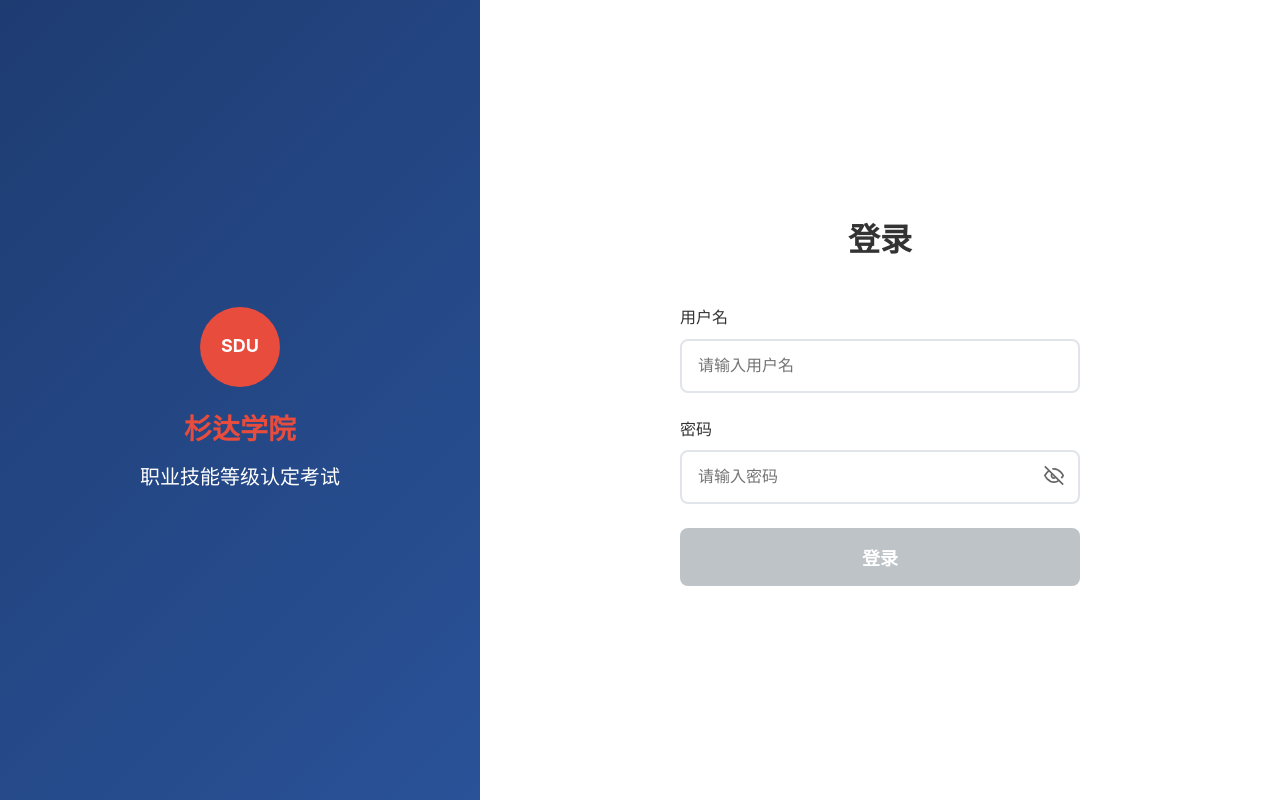
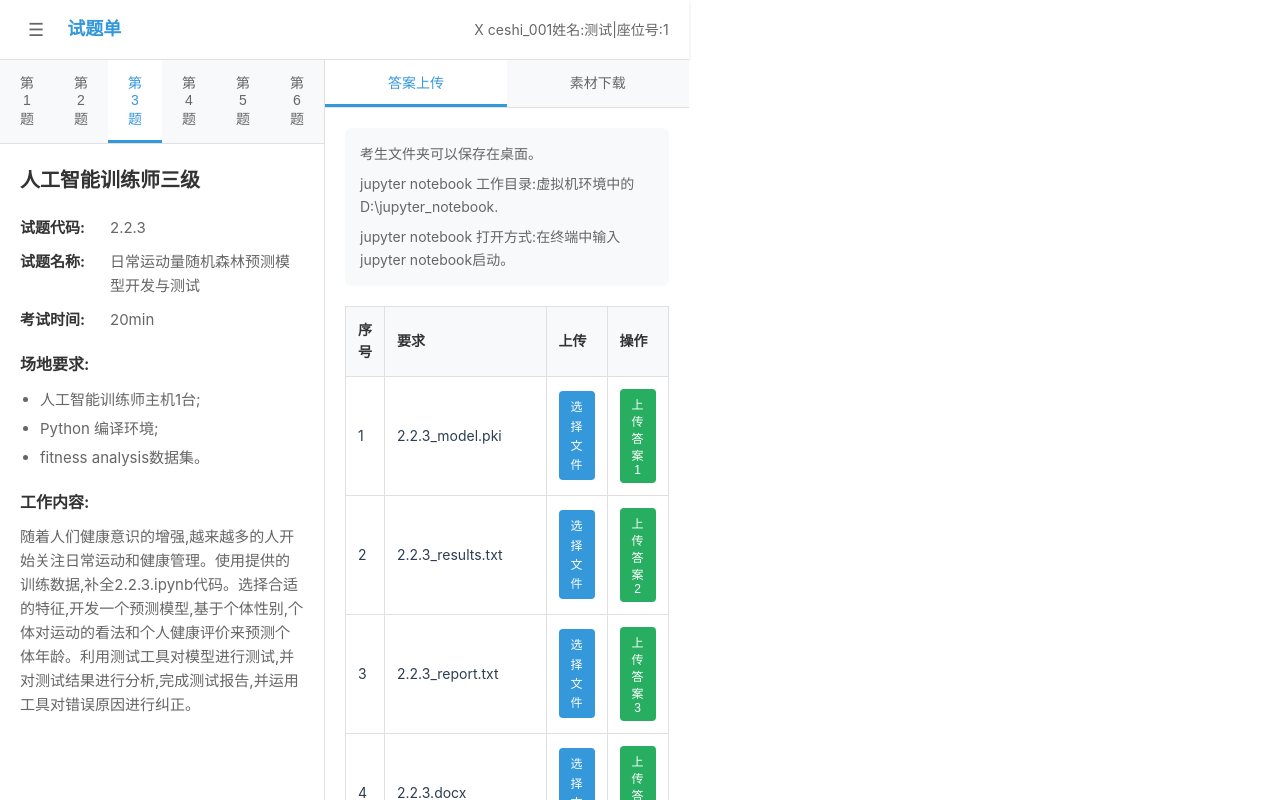
Before and after one commit to leexyuuu/Engineering-Technology, a Vue app in the folder frontend/ai-exam/: page /exam in a window 1280 px wide. Built offline with nearby package versions, Linux system fonts and the light colour scheme.

Commit message:
exam page 1.0

```diff
--- a/frontend/ai-exam/package.json
+++ b/frontend/ai-exam/package.json
@@ -9,7 +9,8 @@
     "preview": "vite preview"
   },
   "dependencies": {
-    "vue": "^3.5.17"
+    "vue": "^3.5.17",
+    "vue-router": "^4.5.1"
   },
   "devDependencies": {
     "@vitejs/plugin-vue": "^6.0.0",
--- a/frontend/ai-exam/src/App.vue
+++ b/frontend/ai-exam/src/App.vue
@@ -1,9 +1,9 @@
 <script setup>
-import LoginPage from './components/LoginPage.vue'
+// 路由组件会自动加载
 </script>
 
 <template>
-  <LoginPage />
+  <router-view />
 </template>
 
 <style>
--- /dev/null
+++ b/frontend/ai-exam/src/components/ExamPage.vue
@@ -0,0 +1,398 @@
+<template>
+  <div class="exam-container">
+    <!-- 顶部导航栏 -->
+    <header class="exam-header">
+      <div class="header-left">
+        <button class="menu-btn">☰</button>
+        <h1 class="page-title">试题单</h1>
+      </div>
+      <div class="header-right">
+        <span class="user-info">X ceshi_001姓名:测试|座位号:1</span>
+      </div>
+    </header>
+
+    <!-- 主要内容区域 -->
+    <main class="exam-main">
+      <!-- 左侧题目详情 -->
+      <div class="left-panel">
+        <!-- 题目导航标签 -->
+        <div class="question-tabs">
+          <button
+            v-for="i in 6"
+            :key="i"
+            :class="['tab-btn', { active: currentQuestion === i }]"
+            @click="currentQuestion = i"
+          >
+            第{{ i }}题
+          </button>
+        </div>
+
+        <!-- 题目内容 -->
+        <div class="question-content">
+          <h2 class="exam-title">人工智能训练师三级</h2>
+
+          <div class="question-info">
+            <div class="info-item">
+              <span class="label">试题代码:</span>
+              <span class="value">2.2.3</span>
+            </div>
+            <div class="info-item">
+              <span class="label">试题名称:</span>
+              <span class="value">日常运动量随机森林预测模型开发与测试</span>
+            </div>
+            <div class="info-item">
+              <span class="label">考试时间:</span>
+              <span class="value">20min</span>
+            </div>
+          </div>
+
+          <div class="requirements">
+            <h3>场地要求:</h3>
+            <ul>
+              <li>人工智能训练师主机1台;</li>
+              <li>Python 编译环境;</li>
+              <li>fitness analysis数据集。</li>
+            </ul>
+          </div>
+
+          <div class="work-content">
+            <h3>工作内容:</h3>
+            <p>随着人们健康意识的增强,越来越多的人开始关注日常运动和健康管理。使用提供的训练数据,补全2.2.3.ipynb代码。选择合适的特征,开发一个预测模型,基于个体性别,个体对运动的看法和个人健康评价来预测个体年龄。利用测试工具对模型进行测试,并对测试结果进行分析,完成测试报告,并运用工具对错误原因进行纠正。</p>
+          </div>
+        </div>
+      </div>
+
+      <!-- 右侧答案上传区域 -->
+      <div class="right-panel">
+        <!-- 右侧标签页 -->
+        <div class="upload-tabs">
+          <button
+            :class="['upload-tab-btn', { active: activeTab === 'upload' }]"
+            @click="activeTab = 'upload'"
+          >
+            答案上传
+          </button>
+          <button
+            :class="['upload-tab-btn', { active: activeTab === 'download' }]"
+            @click="activeTab = 'download'"
+          >
+            素材下载
+          </button>
+        </div>
+
+        <!-- 答案上传内容 -->
+        <div v-if="activeTab === 'upload'" class="upload-content">
+          <div class="instructions">
+            <p>考生文件夹可以保存在桌面。</p>
+            <p>jupyter notebook 工作目录:虚拟机环境中的D:\jupyter_notebook.</p>
+            <p>jupyter notebook 打开方式:在终端中输入jupyter notebook启动。</p>
+          </div>
+
+          <div class="upload-table">
+            <table>
+              <thead>
+                <tr>
+                  <th>序号</th>
+                  <th>要求</th>
+                  <th>上传</th>
+                  <th>操作</th>
+                </tr>
+              </thead>
+              <tbody>
+                <tr v-for="(file, index) in uploadFiles" :key="index">
+                  <td>{{ index + 1 }}</td>
+                  <td>{{ file }}</td>
+                  <td>
+                    <input type="file" :id="'file-' + index" style="display: none;" />
+                    <label :for="'file-' + index" class="file-input-label">选择文件</label>
+                  </td>
+                  <td>
+                    <button class="upload-btn">上传答案{{ index + 1 }}</button>
+                  </td>
+                </tr>
+              </tbody>
+            </table>
+          </div>
+        </div>
+
+        <!-- 素材下载内容 -->
+        <div v-if="activeTab === 'download'" class="download-content">
+          <p>素材下载功能开发中...</p>
+        </div>
+      </div>
+    </main>
+  </div>
+</template>
+
+<script setup>
+import { ref } from 'vue'
+
+const currentQuestion = ref(3)
+const activeTab = ref('upload')
+
+const uploadFiles = ref([
+  '2.2.3_model.pki',
+  '2.2.3_results.txt',
+  '2.2.3_report.txt',
+  '2.2.3.docx',
+  '2.2.3_results_xgb.txt',
+  '2.2.3.html'
+])
+</script>
+
+<style scoped>
+.exam-container {
+  height: 100vh;
+  display: flex;
+  flex-direction: column;
+  background: #f5f5f5;
+}
+
+.exam-header {
+  background: white;
+  padding: 0 20px;
+  height: 60px;
+  display: flex;
+  align-items: center;
+  justify-content: space-between;
+  border-bottom: 1px solid #e0e0e0;
+  box-shadow: 0 2px 4px rgba(0,0,0,0.1);
+}
+
+.header-left {
+  display: flex;
+  align-items: center;
+  gap: 15px;
+}
+
+.menu-btn {
+  background: none;
+  border: none;
+  cursor: pointer;
+  padding: 8px;
+  border-radius: 4px;
+  color: #666;
+  font-size: 18px;
+}
+
+.page-title {
+  font-size: 18px;
+  font-weight: bold;
+  color: #3498db;
+  margin: 0;
+}
+
+.user-info {
+  font-size: 14px;
+  color: #666;
+}
+
+.exam-main {
+  flex: 1;
+  display: flex;
+  overflow: hidden;
+}
+
+.left-panel {
+  flex: 2;
+  background: white;
+  display: flex;
+  flex-direction: column;
+  border-right: 1px solid #e0e0e0;
+}
+
+.question-tabs {
+  display: flex;
+  background: #f8f9fa;
+  border-bottom: 1px solid #e0e0e0;
+}
+
+.tab-btn {
+  padding: 12px 20px;
+  background: none;
+  border: none;
+  cursor: pointer;
+  font-size: 14px;
+  color: #666;
+  border-bottom: 3px solid transparent;
+  transition: all 0.3s ease;
+}
+
+.tab-btn.active {
+  color: #3498db;
+  border-bottom-color: #3498db;
+  background: white;
+}
+
+.question-content {
+  flex: 1;
+  padding: 20px;
+  overflow-y: auto;
+}
+
+.exam-title {
+  font-size: 20px;
+  font-weight: bold;
+  color: #333;
+  margin: 0 0 20px 0;
+}
+
+.question-info {
+  margin-bottom: 20px;
+}
+
+.info-item {
+  margin-bottom: 10px;
+  display: flex;
+  align-items: flex-start;
+}
+
+.label {
+  font-weight: bold;
+  color: #333;
+  min-width: 80px;
+  margin-right: 10px;
+}
+
+.value {
+  color: #666;
+  flex: 1;
+}
+
+.requirements, .work-content {
+  margin-bottom: 20px;
+}
+
+.requirements h3, .work-content h3 {
+  font-size: 16px;
+  font-weight: bold;
+  color: #333;
+  margin: 0 0 10px 0;
+}
+
+.requirements ul {
+  margin: 0;
+  padding-left: 20px;
+}
+
+.requirements li {
+  margin-bottom: 5px;
+  color: #666;
+}
+
+.work-content p {
+  color: #666;
+  line-height: 1.6;
+  margin: 0;
+}
+
+.right-panel {
+  flex: 1;
+  background: white;
+  display: flex;
+  flex-direction: column;
+}
+
+.upload-tabs {
+  display: flex;
+  background: #f8f9fa;
+  border-bottom: 1px solid #e0e0e0;
+}
+
+.upload-tab-btn {
+  flex: 1;
+  padding: 12px 20px;
+  background: none;
+  border: none;
+  cursor: pointer;
+  font-size: 14px;
+  color: #666;
+  border-bottom: 3px solid transparent;
+  transition: all 0.3s ease;
+}
+
+.upload-tab-btn.active {
+  color: #3498db;
+  border-bottom-color: #3498db;
+  background: white;
+}
+
+.upload-content, .download-content {
+  flex: 1;
+  padding: 20px;
+  overflow-y: auto;
+}
+
+.instructions {
+  background: #f8f9fa;
+  padding: 15px;
+  border-radius: 6px;
+  margin-bottom: 20px;
+}
+
+.instructions p {
+  margin: 0 0 8px 0;
+  color: #666;
+  font-size: 14px;
+}
+
+.instructions p:last-child {
+  margin-bottom: 0;
+}
+
+.upload-table table {
+  width: 100%;
+  border-collapse: collapse;
+}
+
+.upload-table th,
+.upload-table td {
+  border: 1px solid #e0e0e0;
+  padding: 12px;
+  text-align: left;
+  font-size: 14px;
+}
+
+.upload-table th {
+  background: #f8f9fa;
+  font-weight: bold;
+  color: #333;
+}
+
+.file-input-label {
+  display: inline-block;
+  padding: 6px 12px;
+  background: #3498db;
+  color: white;
+  border-radius: 4px;
+  cursor: pointer;
+  font-size: 12px;
+  transition: background-color 0.3s ease;
+}
+
+.file-input-label:hover {
+  background: #2980b9;
+}
+
+.upload-btn {
+  padding: 6px 12px;
+  background: #27ae60;
+  color: white;
+  border: none;
+  border-radius: 4px;
+  cursor: pointer;
+  font-size: 12px;
+  transition: background-color 0.3s ease;
+}
+
+.upload-btn:hover {
+  background: #229954;
+}
+
+.download-content {
+  display: flex;
+  align-items: center;
+  justify-content: center;
+  color: #666;
+}
+</style>
--- a/frontend/ai-exam/src/components/LoginPage.vue
+++ b/frontend/ai-exam/src/components/LoginPage.vue
@@ -66,7 +66,9 @@
 
 <script setup>
 import { ref } from 'vue'
+import { useRouter } from 'vue-router'
 
+const router = useRouter()
 const username = ref('')
 const password = ref('')
 const showPassword = ref(false)
@@ -87,8 +89,9 @@ const handleLogin = () => {
     password: password.value
   })
 
-  // 模拟登录成功
+  // 模拟登录成功，跳转到考试页面
   alert('登录成功！')
+  router.push('/exam')
 }
 </script>
 
--- a/frontend/ai-exam/src/main.js
+++ b/frontend/ai-exam/src/main.js
@@ -2,5 +2,8 @@ import './assets/main.css'
 
 import { createApp } from 'vue'
 import App from './App.vue'
+import router from './router'
 
-createApp(App).mount('#app')
+const app = createApp(App)
+app.use(router)
+app.mount('#app')
--- /dev/null
+++ b/frontend/ai-exam/src/router/index.js
@@ -0,0 +1,23 @@
+import { createRouter, createWebHistory } from 'vue-router'
+import LoginPage from '../components/LoginPage.vue'
+import ExamPage from '../components/ExamPage.vue'
+
+const routes = [
+  {
+    path: '/',
+    name: 'Login',
+    component: LoginPage
+  },
+  {
+    path: '/exam',
+    name: 'Exam',
+    component: ExamPage
+  }
+]
+
+const router = createRouter({
+  history: createWebHistory(),
+  routes
+})
+
+export default router
```
Also changed, not shown: 1 other file (tests, documents, lock files or other folders).
